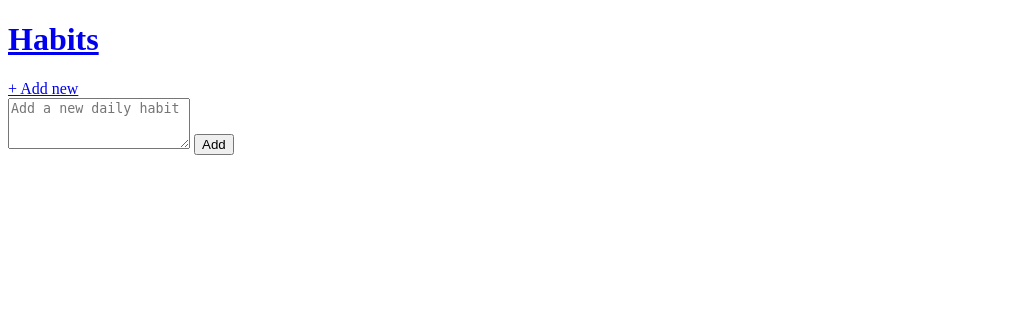
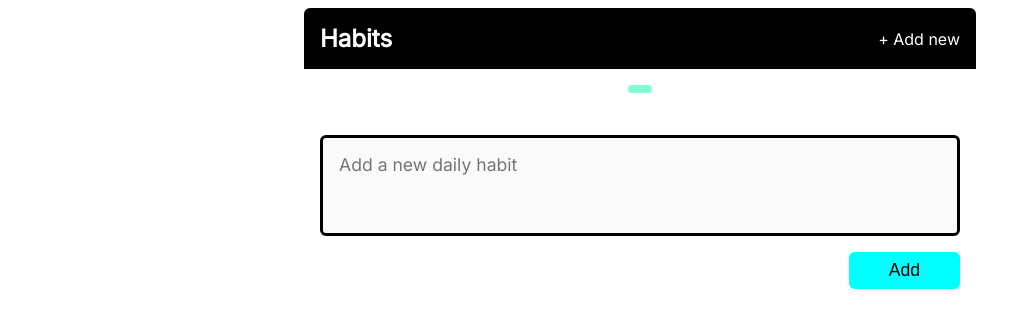
Before and after one commit to Iarynovskyi/Habit_Tracker, a Flask app: template templates/add_habit.html in a window 1280 px wide. Shown: the top 328 px of the page, without its empty margins (0-1031 px from the left). Run offline with Flask 3, Linux system fonts and the light colour scheme; the template is opened without the code that fills it, so the values that code supplies are empty.

Commit message:
jinja2 + flask realisation with html

```diff
--- a/app.py
+++ b/app.py
@@ -1,15 +1,51 @@
-from flask import Flask, render_template, request
+from flask import Flask, render_template, request, redirect, url_for
+from collections import defaultdict
+import datetime
 
 app = Flask(__name__)
 
 habits = ["Test habit", "Test habit 2"]
+completions = defaultdict(list)
+
+
+@app.context_processor
+def add_calc_date_range():
+    def date_range(start: datetime.date):
+        return [start + datetime.timedelta(days=diff) for diff in range(-3, 4)]
+
+    return {"date_range": date_range}
+
 
 @app.route("/")
 def index():
-    print("Hello World!")
-    return render_template("index.html", title="HTracker - Home", habits=habits)
+    date_str = request.args.get("date")
+    if date_str:
+        selected_date = datetime.date.fromisoformat(date_str)
+    else:
+        selected_date = datetime.date.today()
+
+    # Переконайтеся, що для вибраної дати є значення
+    completions_list = completions.get(selected_date, [])
+
+    return render_template("index.html", title="HTracker - Home", habits=habits, completions=completions_list,
+                           selected_date=selected_date)
+
+
 @app.route("/add", methods=["GET", "POST"])
 def add_habit():
     if request.method == "POST":
-        habits.append(request.form.get("habit"))
-    return render_template("add_habit.html", title="HTracker - Add habit")
+        habit = request.form.get("habit")
+        if habit:
+            habits.append(habit)
+            return redirect(url_for("index"))  # Перенаправлення на основну сторінку
+    return render_template("add_habit.html", title="HTracker - Add habit", selected_date=datetime.date.today())
+
+
+@app.route("/complete", methods=["POST"])
+def complete_habit():
+    date_str = request.form.get("date")
+    habit = request.form.get("habitName")
+    date = datetime.date.fromisoformat(date_str)
+    completions[date].append(habit)
+
+    return redirect(url_for("index", date=date_str))
--- /dev/null
+++ b/static/css/main.css
@@ -0,0 +1,145 @@
+::after
+::before{
+    box-sizing: inherit;
+}
+
+body{
+    box-sizing: border-box;
+    font-family: "Inter", sans-serif;
+}
+.header,
+.main{
+   max-width: 40rem;
+    margin: 0 auto;
+    padding: 1rem;
+}
+.header{
+    display: flex;
+    background: #000;
+    color: #fff;
+    justify-content: space-between;
+    align-items: center;
+    border-radius: 6px 6px 0px 0px;
+}
+
+.header_link{
+    text-decoration: none;
+    color: inherit;
+    transition: color 0.1s ease-in-out;
+}
+
+.header_link:hover{
+    color: aquamarine;
+}
+.header_logo{
+    margin: 0;
+    font-size: 1.5rem;
+}
+.form{
+    display: flex;
+    flex-direction: column;
+    font-size: 1.1rem;
+}
+.form_input{
+    padding: 1rem;
+    font-family: inherit;
+    font-size: inherit;
+    resize: none;
+    border: 3px solid #000;
+    border-radius: 6px;
+    background-color: #fafafa;
+    margin-bottom: 1rem;
+    margin-top: 0.5rem;
+}
+
+.form_button
+{
+    font-size: inherit;
+    background: aqua;
+    cursor: pointer;
+    border-radius: 6px;
+    border: none;
+    padding: 0.5rem 2.5rem;
+    align-self: flex-end;
+}
+
+.dates{
+    display: flex;
+    justify-content: space-around;
+    color: black;
+    margin-bottom: 2.1rem;
+    font-size: 1.1rem;
+}
+.dates_link{
+    color: inherit;
+    text-decoration: none;
+    outline: none;
+    padding: 0.25rem 0.75rem;
+    border-radius: 6px;
+}
+.dates_link-current{
+    background: aquamarine;
+}
+.date{
+    display: flex;
+    flex-direction: column;
+    align-items: center;
+}
+.dates_link:first-of-type,
+.dates_link:last-of-type,
+.dates_link:nth-of-type(2),
+.dates_link:nth-last-of-type(2){
+    display: none;
+}
+@media screen and (min-width: 25rem){
+    .dates_link:nth-of-type(2),
+    .dates_link:nth-last-of-type(2){
+    display: block;
+}
+}
+@media screen and (min-width: 40rem){
+    .dates_link:first-of-type,
+    .dates_link:last-of-type{
+    display: block;
+}
+}
+
+.habit{
+    display: flex;
+    flex-direction: row;
+    align-items: center;
+    justify-content: space-between;
+    font-size: 26px;
+    padding: 20px;
+    background-color: white;
+    border: 3px solid black;
+    border-radius: 6px;
+}
+.habit:not(.completed){
+    padding: 0;
+
+}
+.habit:not(.completed):hover{
+    background-color: aquamarine;
+}
+.habit_icon{
+    width: 1em;
+    height: 1em;
+}
+.habit_name{
+    margin: 0;
+}
+.habit_form{
+    width: 100%;
+}
+.habit_button{
+    display: block;
+    width: 100%;
+    padding: 20px;
+    font-size: 26px;
+    font-family: inherit;
+    text-align: left;
+    border: none;
+    background: unset;
+    cursor: pointer;
+}
--- a/templates/layout.html
+++ b/templates/layout.html
@@ -6,7 +6,7 @@
     <meta http-equiv="X-UA-Compatible" content="ie=edge">
     <title>{{ title }}</title>
     <link href="http://fonts.googleapis.com/css2?family=Inter&display=swap" rel="stylesheet">
-    <link href="{{ url_for('static', filename='css/main.css') }}">
+    <link href="{{ url_for('static', filename='css/main.css') }}" rel="stylesheet">
 
     {% block head_content %} {% endblock %}
 </head>
@@ -21,8 +21,19 @@
 </header>
 
 <main class="main">
-    {% block main_content %}
-    {% endblock %}
+    <section class="dates">
+    {% for date in date_range(selected_date) %}
+    <a class="dates_link {{ 'dates_link-current' if loop.index0 == 3 else '' }}"
+       href="{{ url_for('index', date=date) }}"
+    >
+        <time class="date" datetime="{{ date }}">
+            <span>{{ date.strftime("%a") }}</span>  {# Назва дня тижня #}
+            <span>{{ date.strftime("%d") }}</span>  {# День місяця #}
+        </time>
+    </a>
+    {% endfor %}
+    </section>
+    {% block main_content %} {% endblock %}
 </main>
 
 </body>
```
Also changed, not shown: css/main.css (deleted, +0 -9 lines), templates/index.html (+15 -3 lines).
